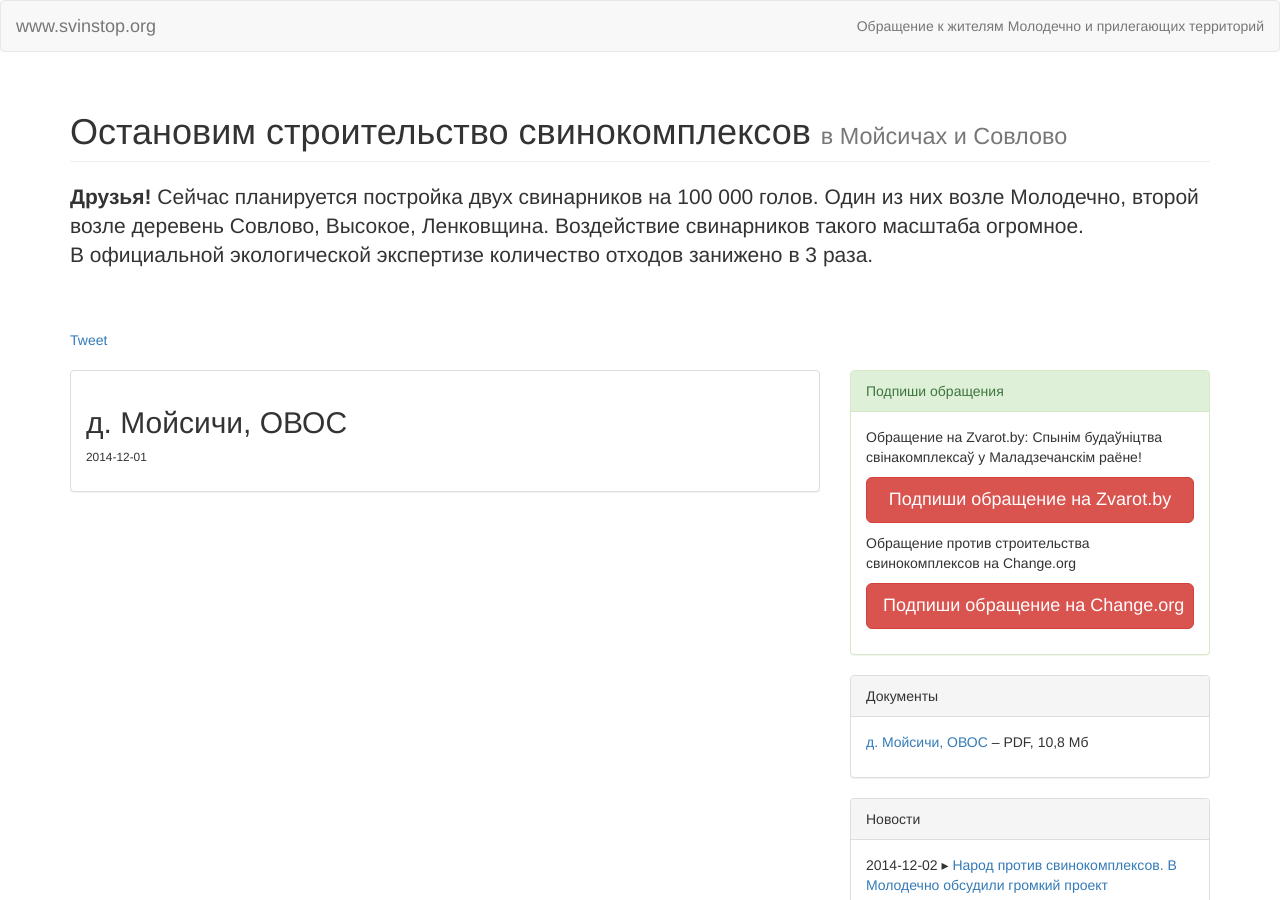
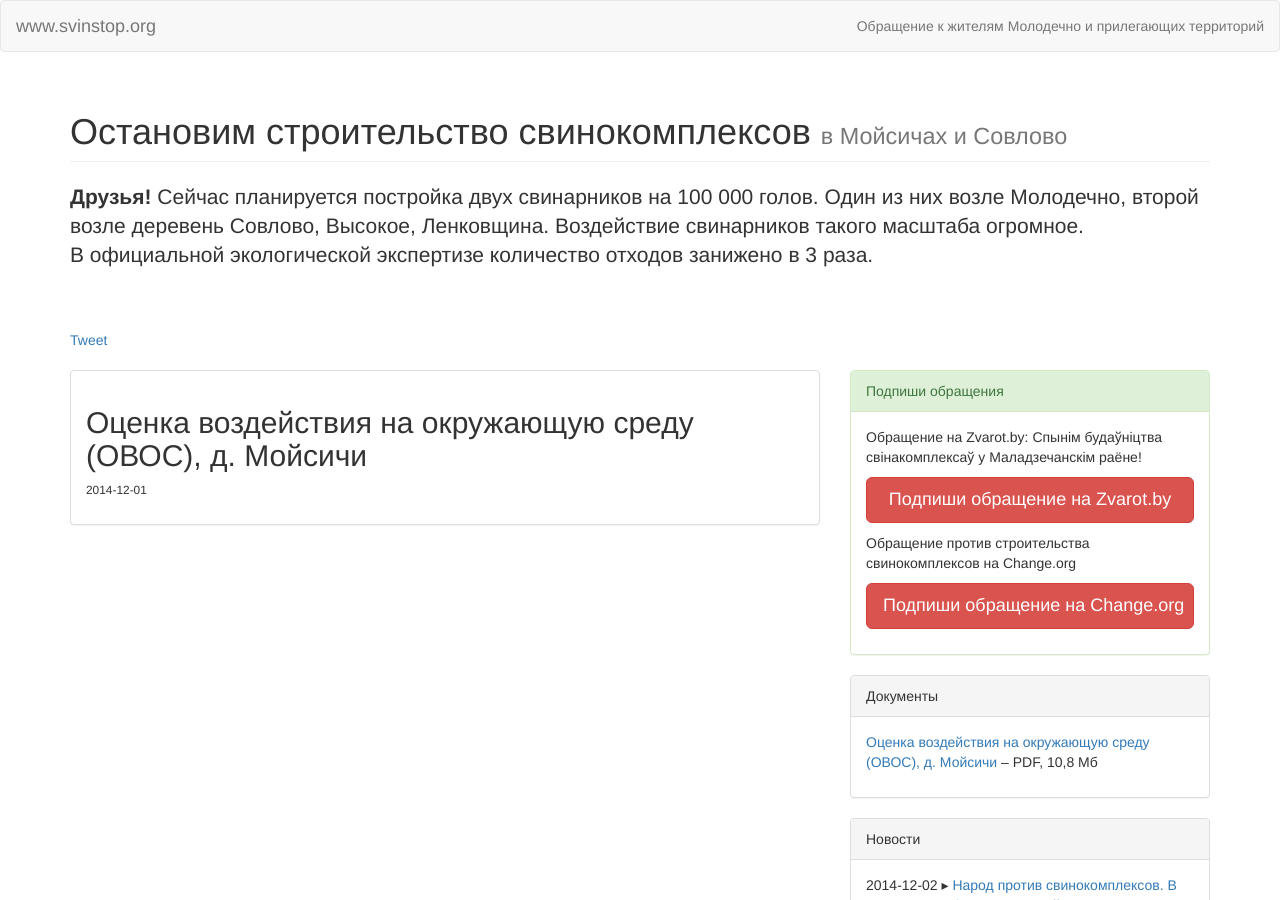
Before and after one commit to iharsuvorau/svinstop, a Jekyll site: the page built from _posts/2014-12-01-ovos-mojsici.md, in a window 1280 px wide and 900 px high. Built offline with Jekyll 4.4.1, drawn with Linux system fonts in a browser that asks for light colours; nearby versions of some CDN libraries; comment, search, counter and statistics services are not loaded; a file with an impossible date is left out.

Commit message:
content updates

```diff
--- a/_posts/2014-12-01-ovos-mojsici.md
+++ b/_posts/2014-12-01-ovos-mojsici.md
@@ -1,6 +1,6 @@
 ---
 layout: post
-title:  "д. Мойсичи, ОВОС"
+title:  "Оценка воздействия на окружающую среду (ОВОС), д. Мойсичи"
 date:   2014-12-01
 category: docs
 link: "/docs/ovos-mojsici.pdf"
```
